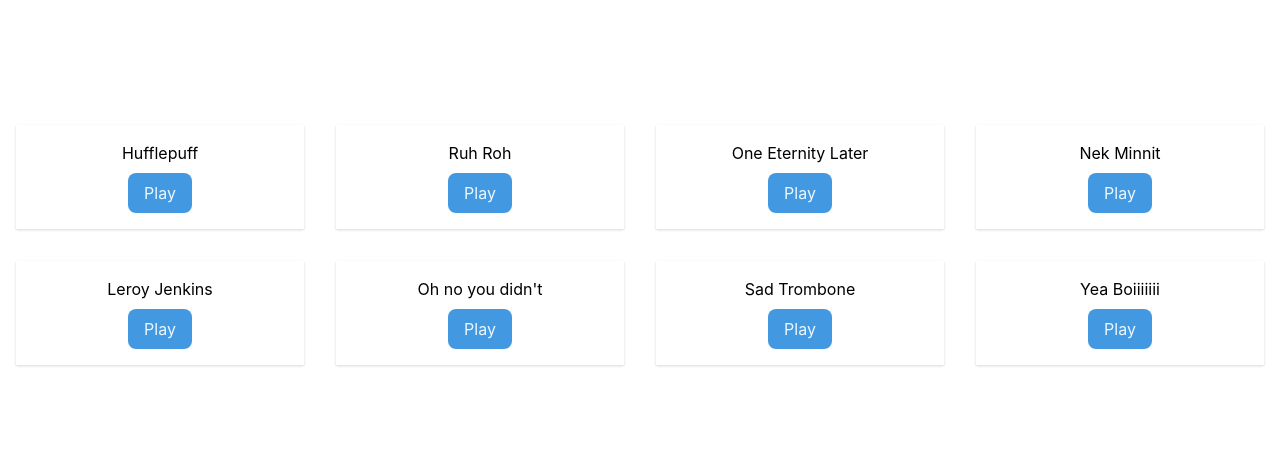
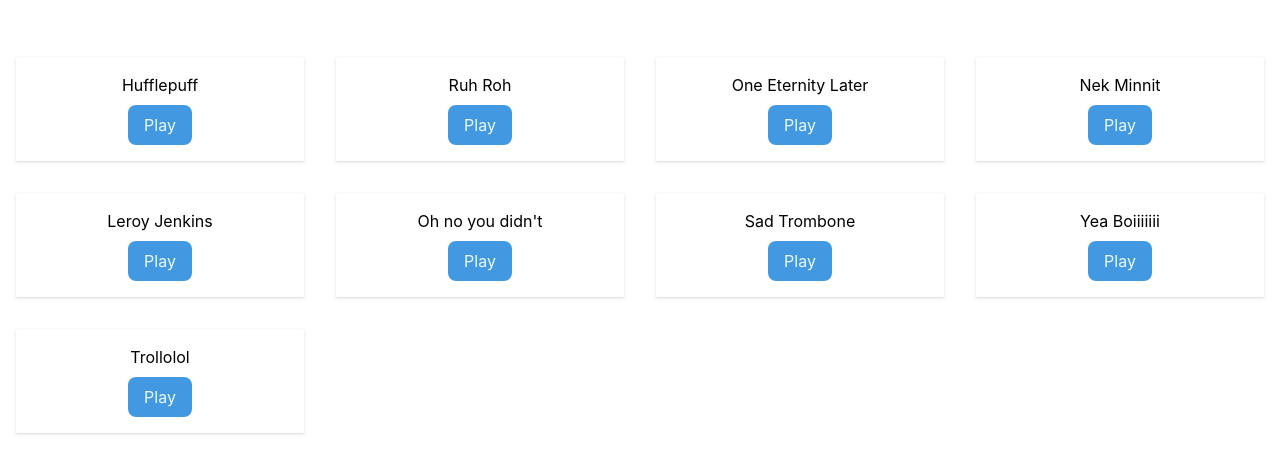
Before and after one commit to jryd/react-soundboard, a React (Create React App) app: page / in a window 1280 px wide. Shown: the part 155-628 px from the top of the page. Built offline with nearby package versions, Linux system fonts and the light colour scheme.

Commit message:
Add trollolol

```diff
--- a/src/audioFiles.js
+++ b/src/audioFiles.js
@@ -30,6 +30,10 @@ const files = [
   {
     name: 'Yea Boiiiiiii',
     url: '/audio/yea-boi.mp3'
+  },
+  {
+    name: 'Trollolol',
+    url: '/audio/trollolol.mp3.mp3'
   }
 ];
 
```
Also changed, not shown: 1 other file (tests, documents, lock files or other folders).
